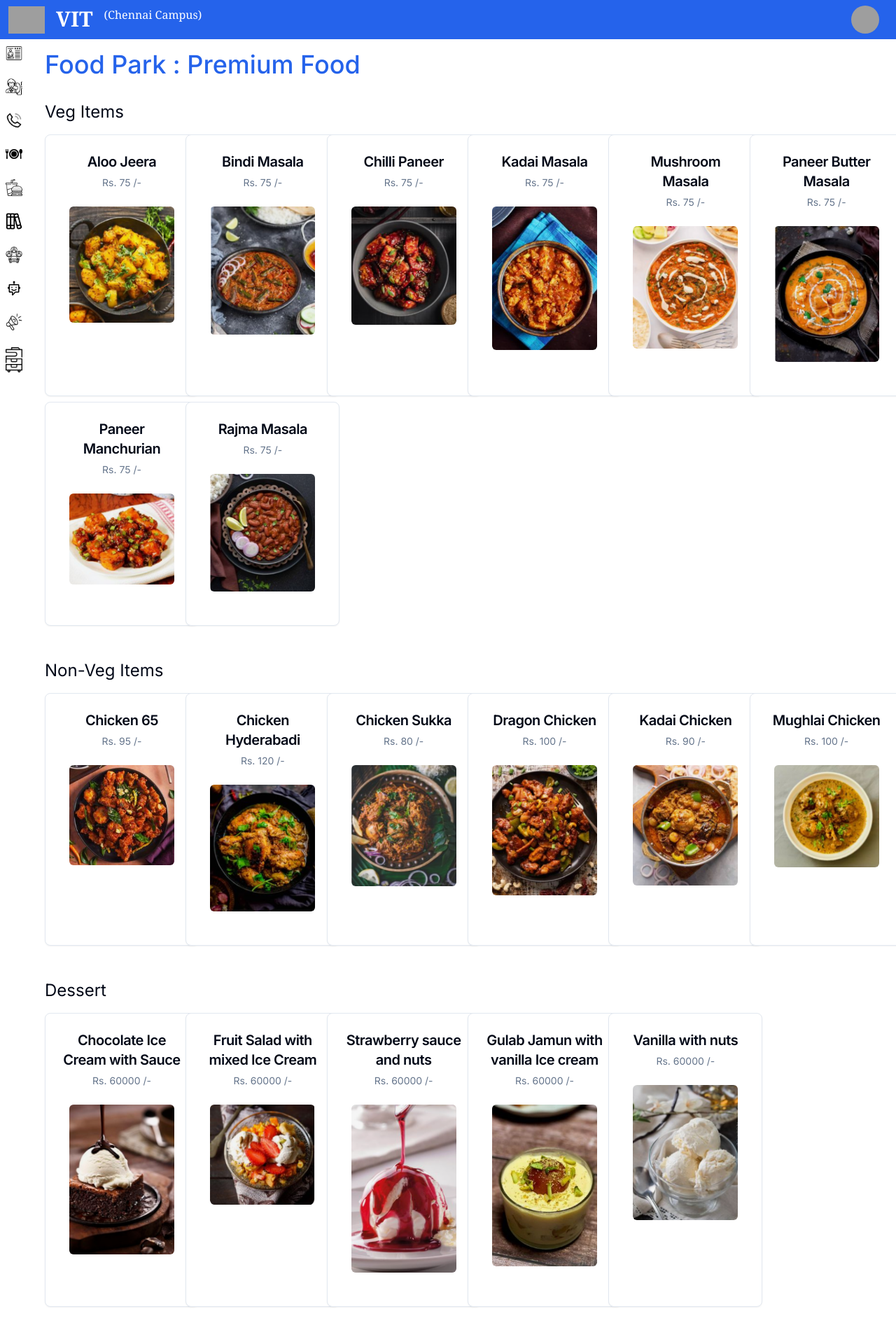
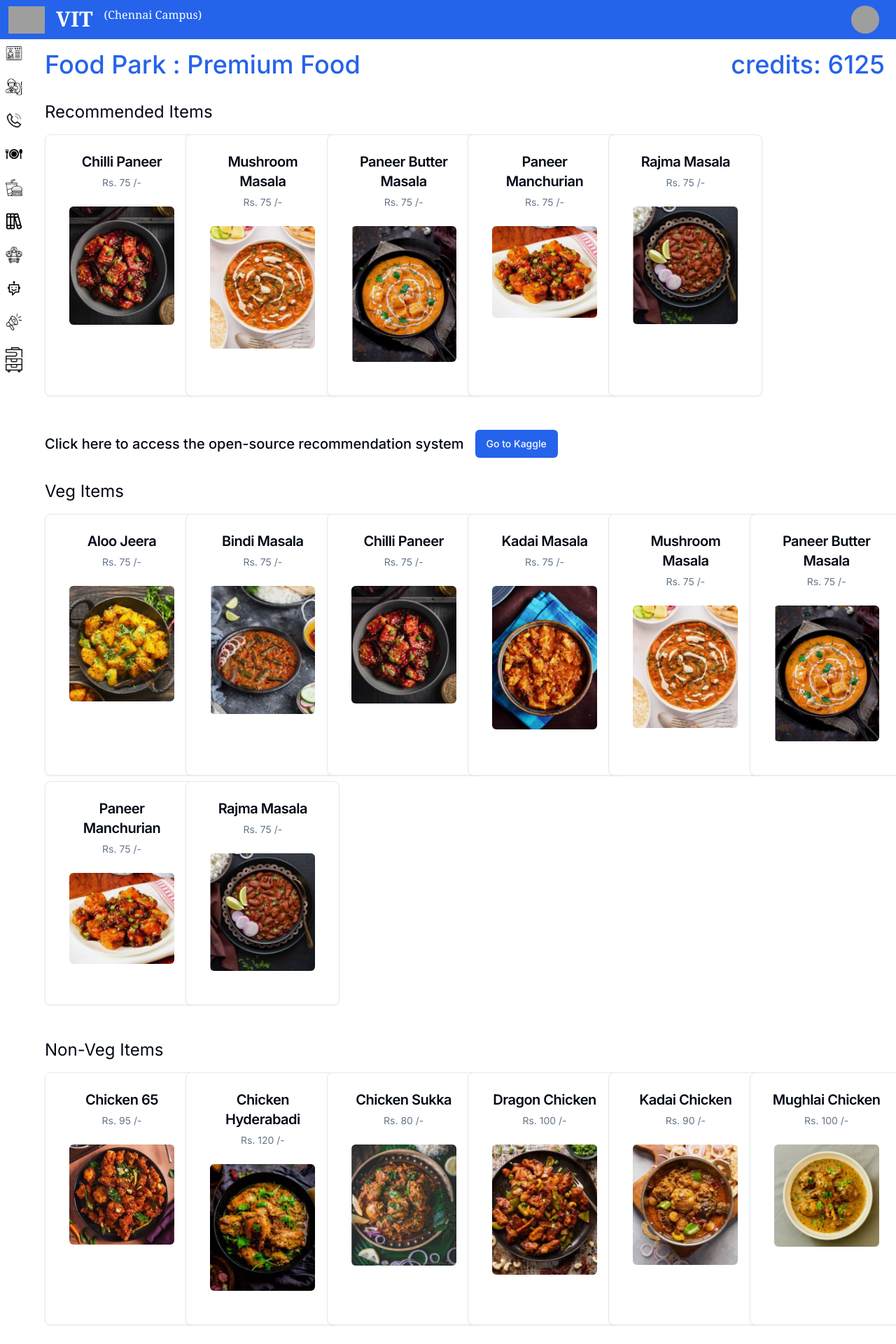
Before and after one commit to mohdshahzil/vhtop, a Next.js app: page /content/food-park in a window 1280 px wide. Shown: the top 1920 px of the page at 70% size. Before the commit the page ends 1899 px from the top, so only its background shows below. Built offline with nearby package versions, Linux system fonts and the light colour scheme; grey boxes are pictures that could not be loaded.

Commit message:
foodpark done

```diff
--- /dev/null
+++ b/app/content/food-park/RecommendedData.ts
@@ -0,0 +1,13 @@
+import ChilliPaneer from "@/assets/food-park/veg/chilli-paneer.png";
+import MushroomMasala from "@/assets/food-park/veg/Mushroom-masala.png";
+import PaneerButterMasala from "@/assets/food-park/veg/paneer-butter-masala.png";
+import PaneerManchurian from "@/assets/food-park/veg/paneer-manchurian.png";
+import RajmaMasala from "@/assets/food-park/veg/rajma-masala.png";
+
+export const frequentlyBoughtVegData = [
+  { title: "Chilli Paneer", price: 75, image: ChilliPaneer },
+  { title: "Mushroom Masala", price: 75, image: MushroomMasala },
+  { title: "Paneer Butter Masala", price: 75, image: PaneerButterMasala },
+  { title: "Paneer Manchurian", price: 75, image: PaneerManchurian },
+  { title: "Rajma Masala", price: 75, image: RajmaMasala },
+];
--- a/app/content/food-park/page.tsx
+++ b/app/content/food-park/page.tsx
@@ -1,31 +1,67 @@
-import React from "react";
+"use client";
+import { frequentlyBoughtVegData } from "./RecommendedData";
+import { Button } from "@/components/ui/button";
+import Link from "next/link";
+import React, { useState } from "react";
 import AppbarLogin from "@/components/Appbar/AppbarLogin";
 import Sidebar from "@/components/Sidebar/Sidebar";
-import FoodItems from "@/components/FoodItems/FoodItems";
+import FoodparkItems from "@/components/FoodItems/Foodparkitems";
 import { foodVegData } from "./FoodVegData";
 import { foodNonVegData } from "./FoodNonVegData";
 import { foodDessertData } from "./FoodDessertData";
-const page = () => {
+
+const Page: React.FC = () => {
+  const [totalCredits, setTotalCredits] = useState<number>(6125);
+
   return (
     <div>
-      <AppbarLogin></AppbarLogin>
-      <Sidebar></Sidebar>
+      <AppbarLogin />
+      <Sidebar />
       <div className="flex flex-col sm:ml-12 ml-3">
         <div className="flex items-center justify-between text-primary text-4xl font-medium m-4">
           <p>Food Park : Premium Food</p>
-          {/* <div>CART ICON</div> */}
+          <div>credits: {totalCredits}</div>
         </div>
-        {/* <p className="text-gray-500 mx-4 text-xl">
-          <span className="text-gray-500">Description: </span>
-          Night Mess is operated between 10:30 p.m to 1:00 a.m.
-        </p> */}
-        <FoodItems title="Veg Items" foodItems={foodVegData} />
-        <FoodItems title="Non-Veg Items" foodItems={foodNonVegData} />
-        <FoodItems title="Dessert" foodItems={foodDessertData} />
+        <FoodparkItems
+          title="Recommended Items"
+          foodItems={frequentlyBoughtVegData}
+          totalCredits={totalCredits}
+          setTotalCredits={setTotalCredits}
+        />
+        <div className="m-4 flex flex-row items-center gap-4 font-medium ">
+          {" "}
+          <p className="text-xl">
+            Click here to access the open-source recommendation system{" "}
+          </p>
+          <Link
+            href="https://www.kaggle.com/code/mohammadshahzil/foodparkrecommendation"
+            target="_blank"
+          >
+            <Button>Go to Kaggle</Button>
+          </Link>
 
+        </div>
+        <FoodparkItems
+          title="Veg Items"
+          foodItems={foodVegData}
+          totalCredits={totalCredits}
+          setTotalCredits={setTotalCredits}
+        />
+        <FoodparkItems
+          title="Non-Veg Items"
+          foodItems={foodNonVegData}
+          totalCredits={totalCredits}
+          setTotalCredits={setTotalCredits}
+        />
+        <FoodparkItems
+          title="Dessert"
+          foodItems={foodDessertData}
+          totalCredits={totalCredits}
+          setTotalCredits={setTotalCredits}
+        />
       </div>
     </div>
   );
 };
 
-export default page;
+export default Page;
--- /dev/null
+++ b/components/FoodItems/Foodparkitems.tsx
@@ -0,0 +1,228 @@
+// FoodparkItems.tsx
+
+import React, { useState } from "react";
+import useUserStore from "@/app/store/store";
+import {
+  Card,
+  CardContent,
+  CardDescription,
+  CardFooter,
+  CardHeader,
+  CardTitle,
+} from "@/components/ui/card";
+import {
+  Dialog,
+  DialogContent,
+  DialogDescription,
+  DialogFooter,
+  DialogHeader,
+  DialogTitle,
+  DialogTrigger,
+} from "@/components/ui/dialog";
+
+import Image, { StaticImageData } from "next/image";
+import { Button } from "../ui/button";
+import vitclogo from "@/public/vitclogo.png";
+import storeNightMessData from "@/app/Hooks/storeNightMess";
+
+interface FoodItem {
+  title: string;
+  price: number;
+  image: StaticImageData;
+}
+
+interface FoodItemsProps {
+  title: string;
+  foodItems: FoodItem[];
+  totalCredits: number; // Add totalCredits as a prop
+  setTotalCredits: React.Dispatch<React.SetStateAction<number>>; // Add setCredits as a prop
+}
+
+const FoodparkItems: React.FC<FoodItemsProps> = ({
+  title,
+  foodItems,
+  totalCredits,
+  setTotalCredits,
+}) => {
+  const user = useUserStore((state) => state.user);
+  const [selectedItem, setSelectedItem] = useState<FoodItem | null>(null);
+  const [quantity, setQuantity] = useState<number>(1);
+  const [totalPrice, setTotalPrice] = useState<number>(0);
+
+  const handleCardClick = (item: FoodItem) => {
+    setSelectedItem(item);
+    setQuantity(1);
+    setTotalPrice(item.price); // Set the total price to the item's price directly
+  };
+
+  const handleIncrement = () => {
+    if (selectedItem) {
+      setQuantity(quantity + 1);
+      setTotalPrice(totalPrice + selectedItem.price); // Increment total price by item's price
+    }
+  };
+
+  const handleDecrement = () => {
+    if (selectedItem && quantity > 1) {
+      setQuantity(quantity - 1);
+      setTotalPrice(totalPrice - selectedItem.price); // Decrement total price by item's price
+    }
+  };
+
+  const initializeRazorpay = () => {
+    return new Promise<boolean>((resolve) => {
+      const script = document.createElement("script");
+      script.src = "https://checkout.razorpay.com/v1/checkout.js";
+
+      script.onload = () => {
+        resolve(true);
+      };
+      script.onerror = () => {
+        resolve(false);
+      };
+
+      document.body.appendChild(script);
+    });
+  };
+
+  const makePayment = async (totalPrice: number) => {
+    console.log("here...");
+    const res = await initializeRazorpay();
+
+    if (!res) {
+      alert("Razorpay SDK Failed to load");
+      return;
+    }
+
+    try {
+      const response = await fetch("/api/razorpay2", {
+        method: "POST",
+        headers: {
+          "Content-Type": "application/json",
+        },
+        body: JSON.stringify({ amount: totalPrice }), // Include the totalPrice in the request body
+      });
+
+      if (!response.ok) {
+        throw new Error("Failed to create Razorpay order");
+      }
+
+      const data = await response.json();
+      console.log(data);
+      var options = {
+        key: process.env.RAZORPAY_KEY,
+        name: "Vellore Institute of technology",
+        currency: data.currency,
+        amount: data.amount,
+        order_id: data.id,
+        description: "Thank you for your test donation",
+        image: vitclogo,
+        handler: function (response: {
+          razorpay_payment_id: any;
+          razorpay_order_id: any;
+          razorpay_signature: any;
+        }) {
+          alert(response.razorpay_payment_id);
+          alert(response.razorpay_order_id);
+          alert(response.razorpay_signature);
+        },
+        prefill: {
+          name: "Kanishk Sharma",
+          email: "kanishksharma2609@gmail.com",
+          contact: "9999999999",
+        },
+      };
+
+      const paymentObject = new (window as any).Razorpay(options);
+      paymentObject.open();
+    } catch (error) {
+      console.error("Error creating Razorpay order:", error);
+      alert("Failed to create Razorpay order");
+    }
+  };
+
+
+  const makePaymentandStore = async (totalPrice: number) => {
+    try {
+      if (!user) {
+        alert("Please log in to make a payment.");
+        return;
+      }
+
+      if (!selectedItem) {
+        alert("Please select an item before making a payment.");
+        return;
+      }
+
+      // Subtract totalPrice from totalCredits and update it
+      setTotalCredits((prevTotalCredits) => prevTotalCredits - totalPrice);
+    } catch (error) {
+      console.error("Error making payment and storing data:", error);
+      alert("Failed to make payment and store data.");
+    }
+  };
+
+  return (
+    <div className="m-4">
+      <div className="text-2xl">{title}</div>
+      <Dialog>
+        <DialogTrigger>
+          <div className="py-4 grid grid-cols-2 md:grid-cols-6 gap-2">
+            {foodItems.map((item, index) => (
+              <Card
+                key={index}
+                className="w-[170px] md:w-[220px]"
+                onClick={() => handleCardClick(item)}
+              >
+                <CardHeader className="flex flex-col">
+                  <CardTitle className="text-xl">{item.title}</CardTitle>
+                  <CardDescription>Rs. {item.price} /-</CardDescription>
+                </CardHeader>
+                <CardContent className="flex items-center justify-center">
+                  <Image
+                    src={item.image}
+                    alt={item.title}
+                    height={150}
+                    width={150}
+                    className="rounded-md"
+                  />
+                </CardContent>
+                <CardFooter className="flex justify-between"></CardFooter>
+              </Card>
+            ))}
+          </div>
+        </DialogTrigger>
+        {selectedItem && (
+          <DialogContent>
+            <DialogHeader>
+              <DialogTitle>{selectedItem.title}</DialogTitle>
+              <DialogDescription>{selectedItem.price}</DialogDescription>
+              <Image
+                src={selectedItem.image}
+                alt={selectedItem.title}
+                height={150}
+                width={150}
+                className="rounded-md"
+              />
+            </DialogHeader>
+            <DialogFooter className="sm:justify-start items-center">
+              <Button variant="outline" size="icon" onClick={handleDecrement}>
+                -
+              </Button>
+              <p>{quantity}</p>
+              <Button variant="outline" size="icon" onClick={handleIncrement}>
+                +
+              </Button>
+              <p>Total Price: {totalPrice}</p>
+            </DialogFooter>
+            <Button onClick={() => makePaymentandStore(totalPrice)}>
+              Done
+            </Button>
+          </DialogContent>
+        )}
+      </Dialog>
+    </div>
+  );
+};
+
+export default FoodparkItems;
```
